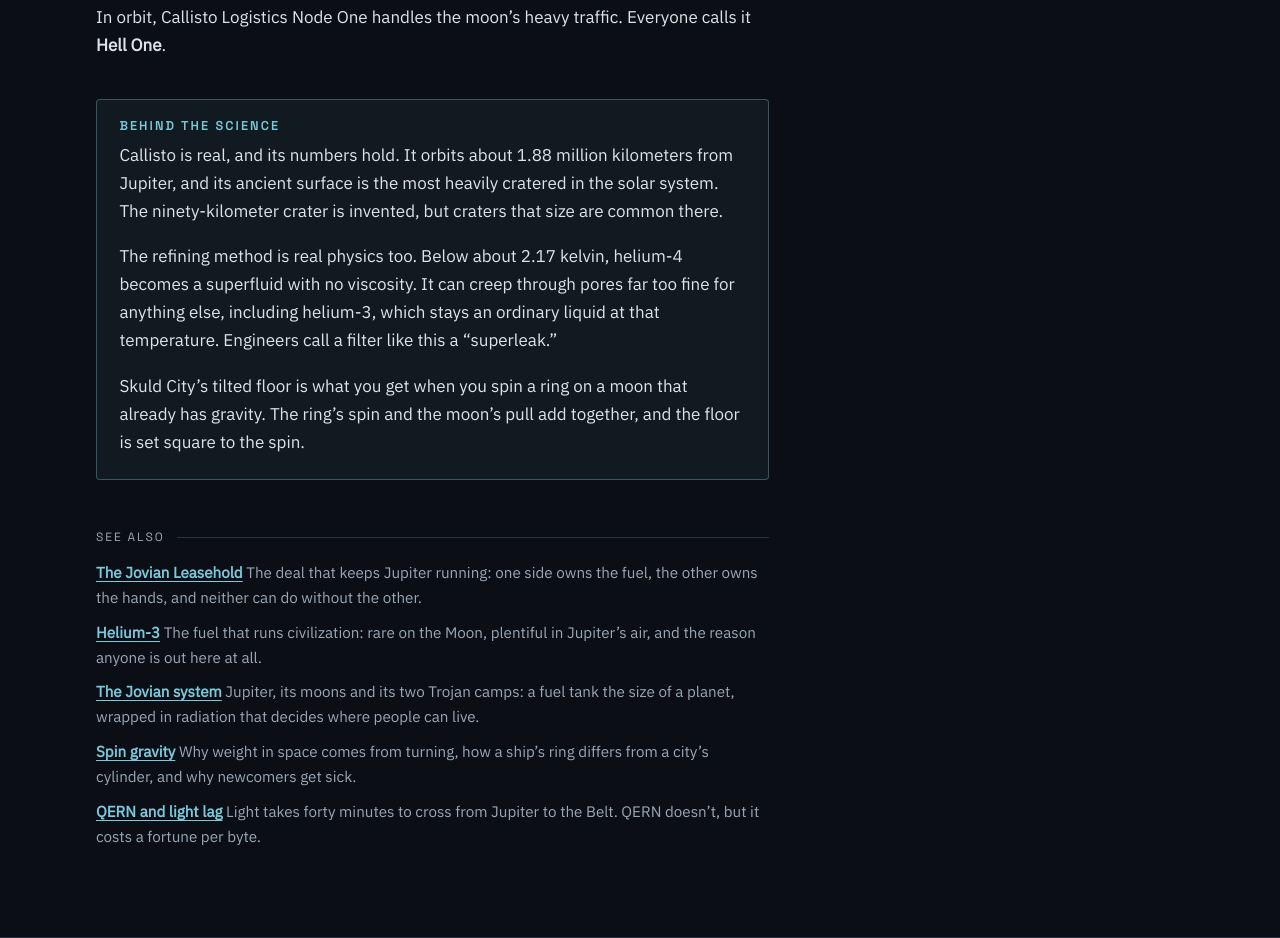
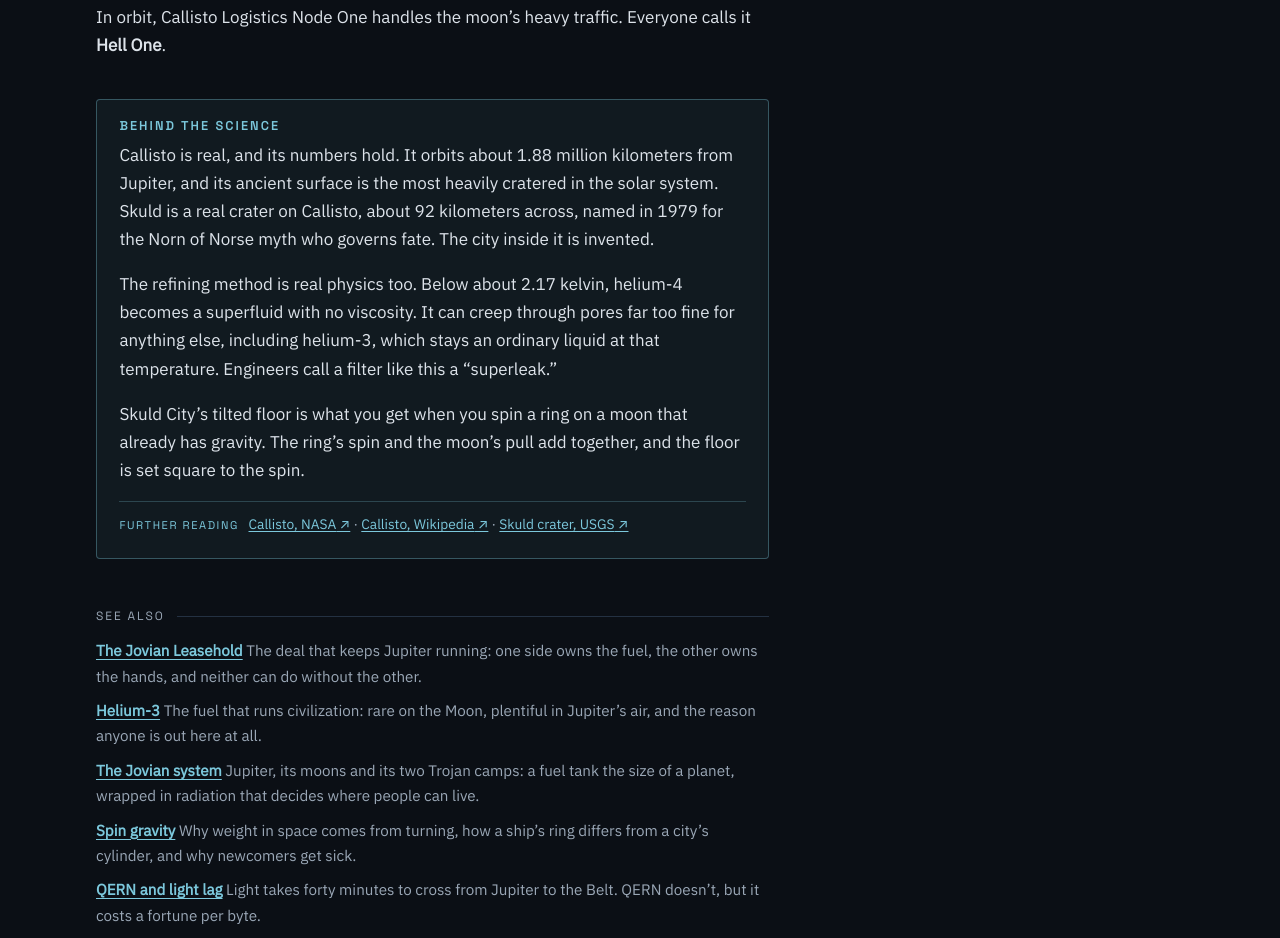
Before and after one commit to Camelotnight/criticalhits-books, an Astro site: page /wiki/callisto in a window 1280 px wide. Shown: the part 1567-2505 px from the top of the page. Built offline with nearby package versions, Linux system fonts and the light colour scheme; Astro itself is replaced by a stand-in of ours.

Commit message:
Callisto: Further reading links; Skuld is a real crater
- Further reading line in the science box (NASA, Wikipedia, USGS), new tab, marked for screen readers
- Science box: Skuld is a real 92 km crater on Callisto (IAU, 1979); the city is invented

Co-Authored-By: Claude Opus 5.5 <noreply@anthropic.com>
Claude-Session: https://claude.ai/code/session_015uCUfQ1wx5LnE4wiQit1XM

```diff
--- a/src/content/wiki/callisto.md
+++ b/src/content/wiki/callisto.md
@@ -42,10 +42,12 @@ In orbit, Callisto Logistics Node One handles the moon’s heavy traffic. Everyo
 
 ## Behind the science
 
-Callisto is real, and its numbers hold. It orbits about 1.88 million kilometers from Jupiter, and its ancient surface is the most heavily cratered in the solar system. The ninety-kilometer crater is invented, but craters that size are common there.
+Callisto is real, and its numbers hold. It orbits about 1.88 million kilometers from Jupiter, and its ancient surface is the most heavily cratered in the solar system. Skuld is a real crater on Callisto, about 92 kilometers across, named in 1979 for the Norn of Norse myth who governs fate. The city inside it is invented.
 
 The refining method is real physics too. Below about 2.17 kelvin, helium-4 becomes a superfluid with no viscosity. It can creep through pores far too fine for anything else, including helium-3, which stays an ordinary liquid at that temperature. Engineers call a filter like this a “superleak.”
 
 Skuld City’s tilted floor is what you get when you spin a ring on a moon that already has gravity. The ring’s spin and the moon’s pull add together, and the floor is set square to the spin.
 
+<p class="further"><span>Further reading</span> <a href="https://science.nasa.gov/jupiter/jupiter-moons/callisto/" target="_blank" rel="noopener">Callisto, NASA<span class="visually-hidden"> (opens in a new tab)</span> ↗</a> · <a href="https://en.wikipedia.org/wiki/Callisto_(moon)" target="_blank" rel="noopener">Callisto, Wikipedia<span class="visually-hidden"> (opens in a new tab)</span> ↗</a> · <a href="https://planetarynames.wr.usgs.gov/Feature/5594" target="_blank" rel="noopener">Skuld crater, USGS<span class="visually-hidden"> (opens in a new tab)</span> ↗</a></p>
+
 </aside>
--- a/src/pages/wiki/[slug].astro
+++ b/src/pages/wiki/[slug].astro
@@ -134,6 +134,24 @@ const siblings = all
     color: var(--signal);
   }
 
+  /* Further reading: real-world sources, out of the site in a new tab. Only inside science boxes. */
+  .body :global(.science .further) {
+    margin: 1.1rem 0 0.9rem;
+    padding-top: 0.7rem;
+    border-top: 1px solid rgba(124, 200, 220, 0.25);
+    font-size: 0.86rem;
+    line-height: 1.7;
+    color: var(--muted);
+  }
+  .body :global(.science .further > span:first-child) {
+    margin-right: 0.4rem;
+    font-family: var(--font-display);
+    font-size: 0.7rem;
+    letter-spacing: 0.14em;
+    text-transform: uppercase;
+    color: var(--signal);
+  }
+
   /* In-world sidebar: a researcher's field notes, set apart like a margin story in a sourcebook. */
   .body :global(.fieldnote) {
     clear: both;
```
